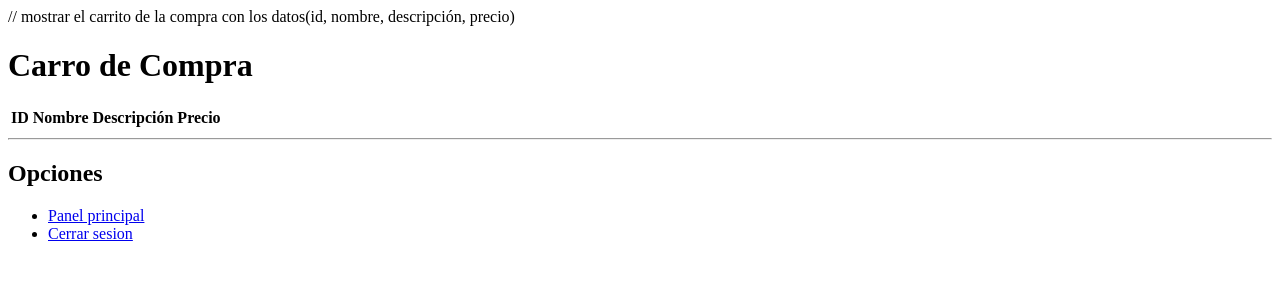
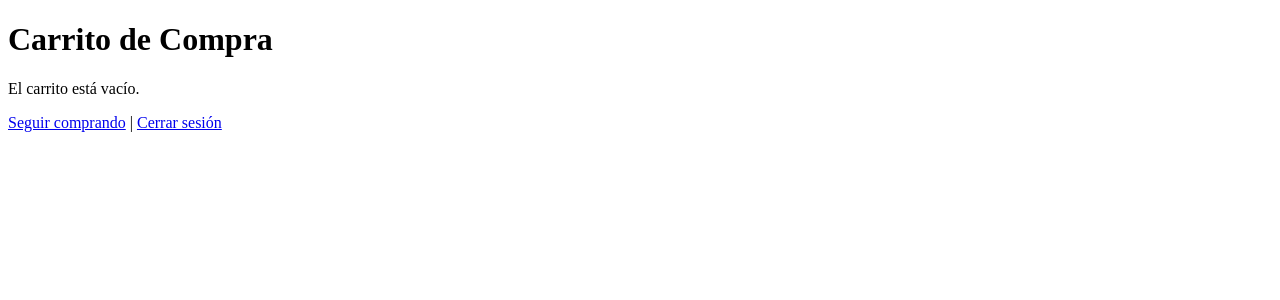
Before and after one commit to estebanda2k1/Proyecto_TiendaWeb, a PHP site: page /tienda/carroDeCompra.php in a window 1280 px wide. Shown: the top 300 px of the page. Run offline with PHP 8.4, Linux system fonts and the light colour scheme; the visitor is signed in with stand-in values (Sample User, id 1); lists and menus that the app fills with data are empty.

Commit message:
Refactor shopping cart display and functionality
Añadida la funcionalidad del carrito de compras

```diff
--- a/tienda/carroDeCompra.php
+++ b/tienda/carroDeCompra.php
@@ -1,38 +1,111 @@
-// mostrar el carrito de la compra con los datos(id, nombre, descripción, precio)
-
 <?php
 session_start();
+require_once __DIR__ . '/DBConnection.php';
 
-if(!isset($_SESSION["nombre"]) || !isset ($_SESSION["clave"])){
+if(!isset($_SESSION["nombre"]) || !isset($_SESSION["clave"])){
     header("Location:index.php");
+    exit;
+}
+
+if (!isset($_SESSION['carrito'])) {
+    $_SESSION['carrito'] = [];
+}
+
+if ($_SERVER['REQUEST_METHOD'] === 'POST' && isset($_POST['product_id'], $_POST['cantidad'])) {
+    $id = (int)$_POST['product_id'];
+    $cantidad = max(1, (int)$_POST['cantidad']);
+    $lang = in_array($_POST['product_lang'], ['es','en']) ? $_POST['product_lang'] : 'es';
+
+
+    if (isset($_SESSION['carrito'][$id])) {
+        $_SESSION['carrito'][$id]['cantidad'] += $cantidad;
+    } else {
+        $_SESSION['carrito'][$id] = [
+            'cantidad' => $cantidad,
+            'lang' => $lang
+        ];
+    }
+
+    header("Location: carroDeCompra.php");
+    exit;
 }
 
 
+if (isset($_POST['vaciar_carrito'])) {
+    $_SESSION['carrito'] = [];
+    header("Location: carroDeCompra.php");
+    exit;
+}
+
+$productosCarrito = [];
+try {
+    $db = new DBConnection();
+    foreach ($_SESSION['carrito'] as $prodId => $info) {
+        $prod = $db->fetchProductById($prodId, $info['lang']);
+        if ($prod) {
+            $prod['cantidad'] = $info['cantidad'];
+            $productosCarrito[] = $prod;
+        }
+    }
+} catch (Exception $e) {
+    $error = "Error al cargar el carrito: " . $e->getMessage();
+} finally {
+    if ($db) $db->close();
+}
 ?>
 
 <!DOCTYPE html>
-<html>
+<html lang="es">
 <head>
-    <title>Carro de Compra</title>
+    <meta charset="UTF-8">
+    <title>Carrito de Compra</title>
 </head>
 <body>
-    <h1>Carro de Compra</h1>
-    <table>
+    <h1>Carrito de Compra</h1>
+
+    <?php if (!empty($error)): ?>
+        <p style="color:red;"><?php echo htmlspecialchars($error); ?></p>
+    <?php endif; ?>
+
+    <?php if (!empty($productosCarrito)): ?>
+        <table border="1" cellpadding="5">
             <tr>
                 <th>ID</th>
                 <th>Nombre</th>
-            <th>Descripción</th>
                 <th>Precio</th>
+                <th>Cantidad</th>
+                <th>Subtotal</th>
             </tr>
             <?php
-        // Aquí se mostrarían los productos del carrito
+            $total = 0;
+            foreach ($productosCarrito as $prod):
+                $subtotal = $prod['price'] * $prod['cantidad'];
+                $total += $subtotal;
             ?>
+                <tr>
+                    <td><?php echo htmlspecialchars($prod['id']); ?></td>
+                    <td><?php echo htmlspecialchars($prod['title']); ?></td>
+                    <td>$<?php echo number_format($prod['price'], 2); ?></td>
+                    <td><?php echo $prod['cantidad']; ?></td>
+                    <td>$<?php echo number_format($subtotal, 2); ?></td>
+                </tr>
+            <?php endforeach; ?>
+            <tr>
+                <td colspan="4" align="right"><strong>Total:</strong></td>
+                <td>$<?php echo number_format($total, 2); ?></td>
+            </tr>
         </table>
+
+        <form method="post" style="margin-top:10px;">
+            <button type="submit" name="vaciar_carrito">Vaciar carrito</button>
+        </form>
+    <?php else: ?>
+        <p>El carrito está vacío.</p>
+    <?php endif; ?>
+
+    <p>
+        <a href="panelPrincipal.php">Seguir comprando</a> |
+        <a href="cerrarSesion.php">Cerrar sesión</a>
+    </p>
 </body>
-<hr>
-        <h2>Opciones</h2>
-        <ul>
-            <li><a href="panelPrincipal.php">Panel principal</a></li>
-            <li><a href="cerrarSesion.php">Cerrar sesion</a></li>
-        </ul>
 </html>
```
Lines whose indentation alone changed are shown as unchanged.
